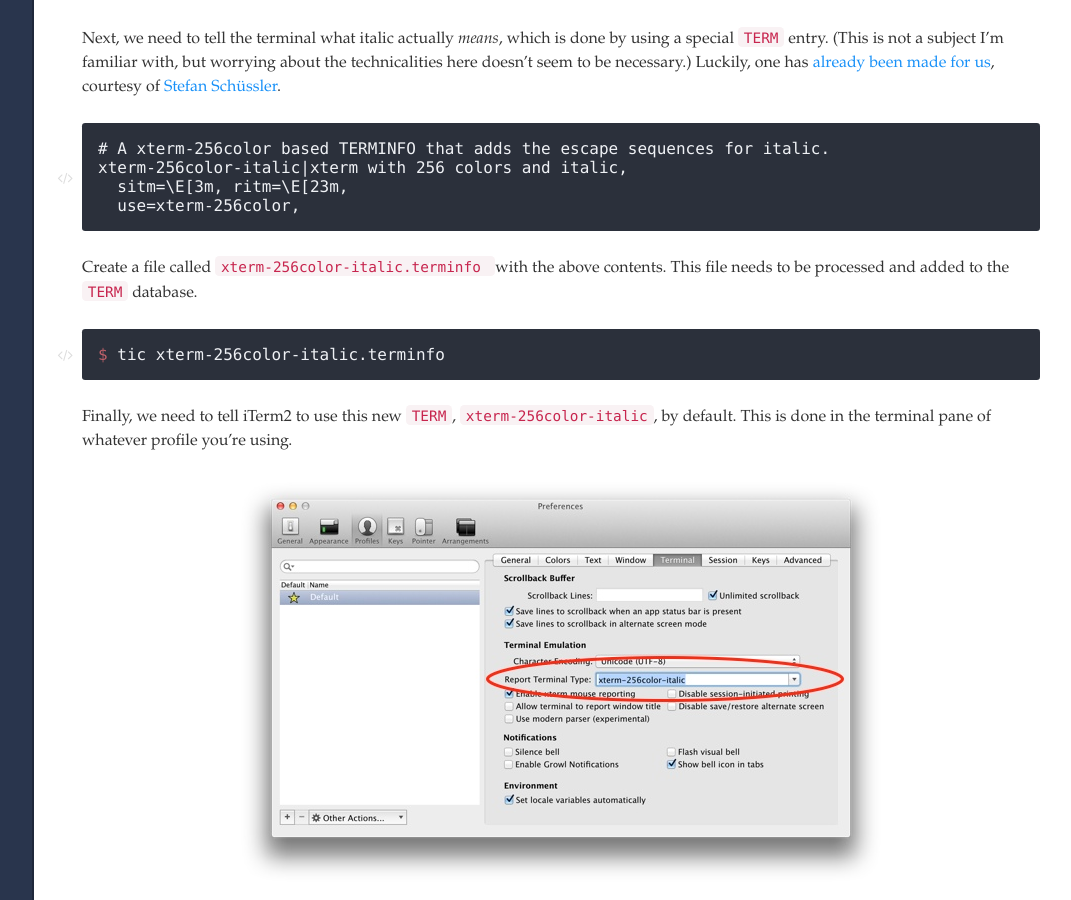
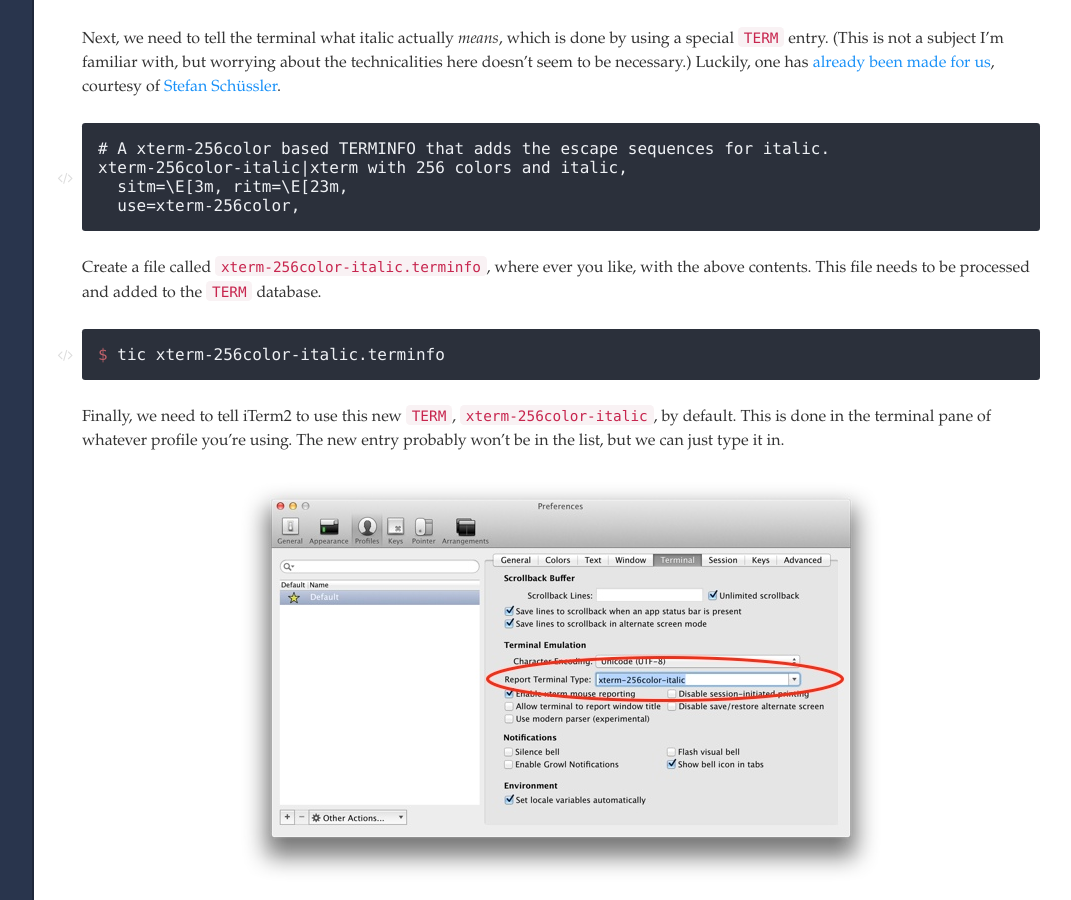
Before and after one commit to alexpearce/home, a Jekyll site: the page built from _posts/tips/2014-05-06-italics-in-iterm2-vim-tmux.md, in a window 1280 px wide and 900 px high, scrolled down 1759 px. Shown: the whole window, without its empty margins (192-1263 px from the left). Built offline with Jekyll 4.4.1, drawn with Linux system fonts in a browser that asks for light colours; nearby versions of some CDN libraries; some web fonts are replaced; Markdown is read by kramdown in place of the engine named in the settings; comment, search, counter and statistics services are not loaded; some of the changed text lies outside the part shown.

Commit message:
Clarify the italics post.

```diff
--- a/_posts/tips/2014-05-06-italics-in-iterm2-vim-tmux.md
+++ b/_posts/tips/2014-05-06-italics-in-iterm2-vim-tmux.md
@@ -52,7 +52,7 @@ xterm-256color-italic|xterm with 256 colors and italic,
   use=xterm-256color,
 {% endhighlight %}
 
-Create a file called `xterm-256color-italic.terminfo ` with the above contents.
+Create a file called `xterm-256color-italic.terminfo`, where ever you like, with the above contents.
 This file needs to be processed and added to the `TERM` database.
 
 {% highlight bash %}
@@ -61,6 +61,7 @@ $ tic xterm-256color-italic.terminfo
 
 Finally, we need to tell iTerm2 to use this new `TERM`, `xterm-256color-italic`, by default.
 This is done in the terminal pane of whatever profile you’re using.
+The new entry probably won’t be in the list, but we can just type it in.
 
 ![Where to change the reported terminal type in iTerm2](/assets/img/italics-in-iterm2-vim-tmux/iterm2-report-terminal-type.jpg)
 
@@ -167,3 +168,5 @@ $ tic xterm-256-italic.terminfo
 {% endhighlight %}
 
 Repeat for the `screen` terminfo.
+
+You can delete the `.terminfo` files, from both the remote and local machines, once you’ve loaded them with `tic`.
```
